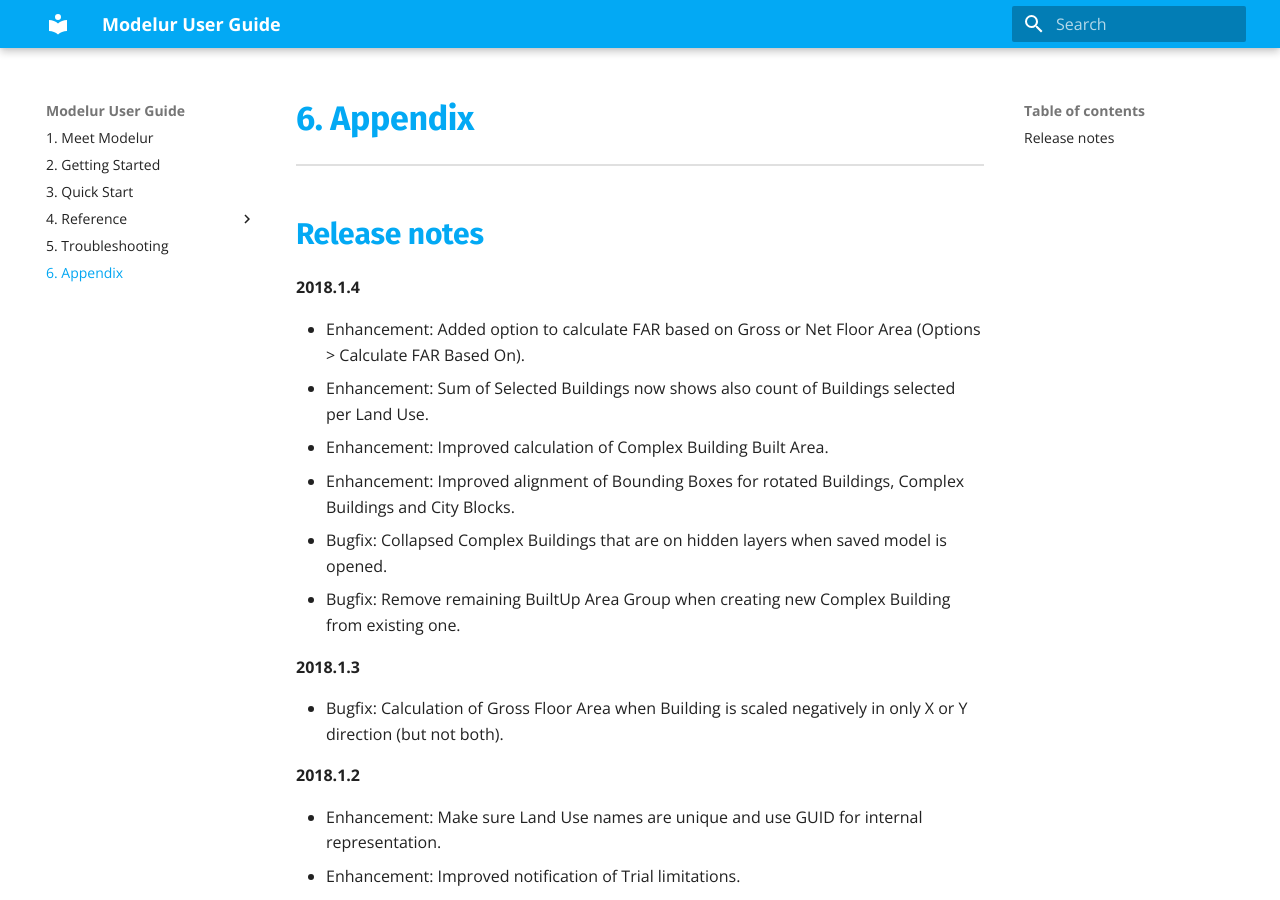
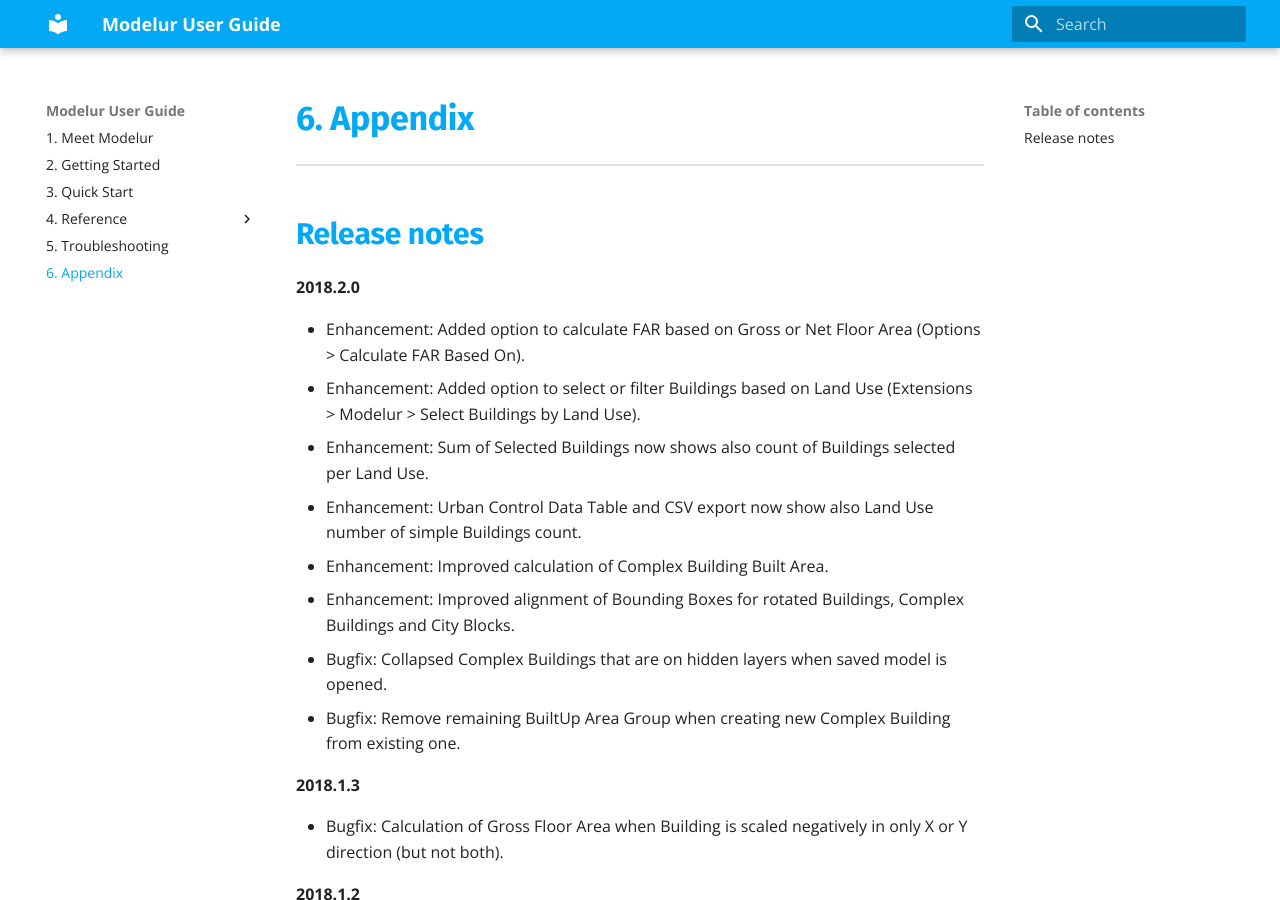
Before and after one commit to Modelur/docs, an MkDocs documentation site: the page built from docs/appendix.md, in a window 1280 px wide and 900 px high. Built offline with MkDocs 1.6.1 and Material for MkDocs 9.7.7, drawn with Linux system fonts in a browser that asks for light colours; old or Windows-style settings are respelled for this version of MkDocs.

Commit message:
- Updated release notes.

```diff
--- a/docs/appendix.md
+++ b/docs/appendix.md
@@ -1,10 +1,12 @@
 Release notes
 -------------
 
-**2018.1.4**
+**2018.2.0**
 
  - Enhancement: Added option to calculate FAR based on Gross or Net Floor Area (Options > Calculate FAR Based On).
+ - Enhancement: Added option to select or filter Buildings based on Land Use (Extensions > Modelur > Select Buildings by Land Use).
  - Enhancement: Sum of Selected Buildings now shows also count of Buildings selected per Land Use.
+ - Enhancement: Urban Control Data Table and CSV export now show also Land Use number of simple Buildings count.
  - Enhancement: Improved calculation of Complex Building Built Area.
  - Enhancement: Improved alignment of Bounding Boxes for rotated Buildings, Complex Buildings and City Blocks.
  - Bugfix: Collapsed Complex Buildings that are on hidden layers when saved model is opened.
```
